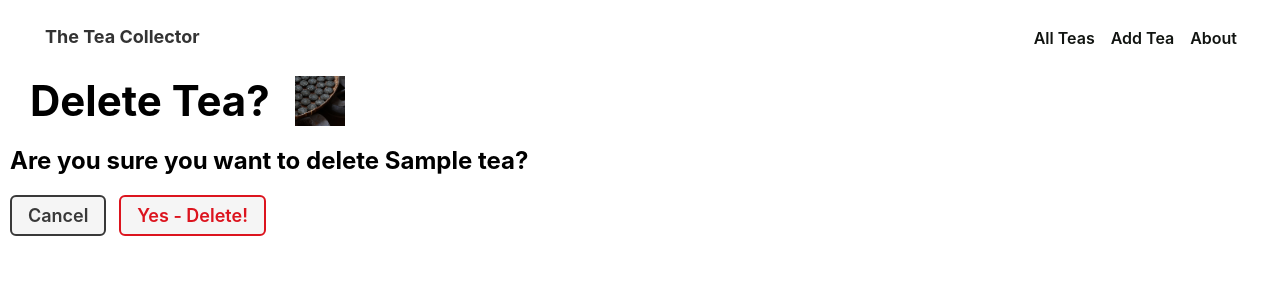
After one commit to ce-joiner/django-crud-app-lab, a Django app: page /teas/1/delete/ in a window 1280 px wide. The commit adds this page. Shown: the top 300 px of the page. Run offline with Django 5.2, Linux system fonts and the light colour scheme; tables that the repository leaves empty hold one stand-in row (values such as "Sample post").

Commit message:
Add delete functionality for Tea model; implement delete confirmation template and update URLs

```diff
--- /dev/null
+++ b/my_app/templates/my_app/tea_confirm_delete.html
@@ -0,0 +1,18 @@
+{% extends 'base.html' %}
+{% load static %}
+{% block content %}
+
+<div class="page-header">
+  <h1>Delete Tea?</h1>
+  <img src="{% static 'images/bings.png' %}" alt="Pressed tea cakes" />
+</div>
+
+<h2>Are you sure you want to delete {{ tea.name }}?</h2>
+
+<form action="" method="post" class="form">
+  {% csrf_token %}
+  <a href="{% url 'tea-detail' tea.id %}" class="btn secondary">Cancel</a>
+  <button type="submit" class="btn danger">Yes - Delete!</button>
+</form>
+
+{% endblock %}
--- a/my_app/templates/my_app/tea_form.html
+++ b/my_app/templates/my_app/tea_form.html
@@ -6,8 +6,11 @@
 {% block content %}
 
 <div class="page-header">
+    {% if tea %}
+    <h1>Edit {{ tea.name }}</h1>
+    {% else %}
   <h1>Add a Tea</h1>
-
+    {% endif %}
 </div>
 
 <form action="" method="post" class="form-container" enctype="multipart/form-data">
--- a/my_app/templates/teas/details.html
+++ b/my_app/templates/teas/details.html
@@ -23,6 +23,11 @@
     <h2>{{ tea.type }} tea</h2>
     <h3>{{ tea.origin }}</h3>
     <p>{{ tea.description }}</p>
+
+    <div class="tea-actions">
+      <a href="{% url 'tea_update' tea.id %}" class="btn warn">Edit</a>
+      <a href="{% url 'tea_delete' tea.id %}" class="btn danger">Delete</a>
+    </div>
   </div>
 </section>
 {% endblock %}
--- a/my_app/templates/teas/index.html
+++ b/my_app/templates/teas/index.html
@@ -9,7 +9,7 @@
 <section class="card-container">
   {% for tea in teas %}
   <div class="card">
-    <a href="{% url 'tea_detail' tea.id %}">
+    <a href="{% url 'tea-detail' tea.id %}">
       <div class="card-content">
         <div class="card-img-container">
           {% if tea.image %}
--- a/my_app/urls.py
+++ b/my_app/urls.py
@@ -6,6 +6,7 @@ urlpatterns = [
      path('about/', views.about, name='about'),
      path('teas/', views.tea_index, name='tea_index'),
      path('teas/<int:tea_id>/', views.tea_detail, name='tea-detail'),
-     path('teas/<int:tea_id>/', views.tea_detail, name='tea_detail'),
      path('teas/create/', views.TeaCreate.as_view(), name='tea_create'),
+     path('teas/<int:pk>/update/', views.TeaUpdate.as_view(), name='tea_update'),
+     path('teas/<int:pk>/delete/', views.TeaDelete.as_view(), name='tea_delete'),
 ]
--- a/my_app/views.py
+++ b/my_app/views.py
@@ -36,3 +36,11 @@ class TeaCreate(CreateView):
     model = Tea
     fields = '__all__'  # Use all fields from the Tea model
     # success_url = '/teas/'  # Redirect to the tea index page after creation
+
+class TeaUpdate(UpdateView):
+    model = Tea
+    fields = '__all__'  # Use all fields from the Tea model
+
+class TeaDelete(DeleteView):
+    model = Tea
+    success_url = '/teas/'
```
Also changed, not shown: my_app/static/css/teas/tea-details.css (+12 -2 lines), media/images/duckshit.png (added).
